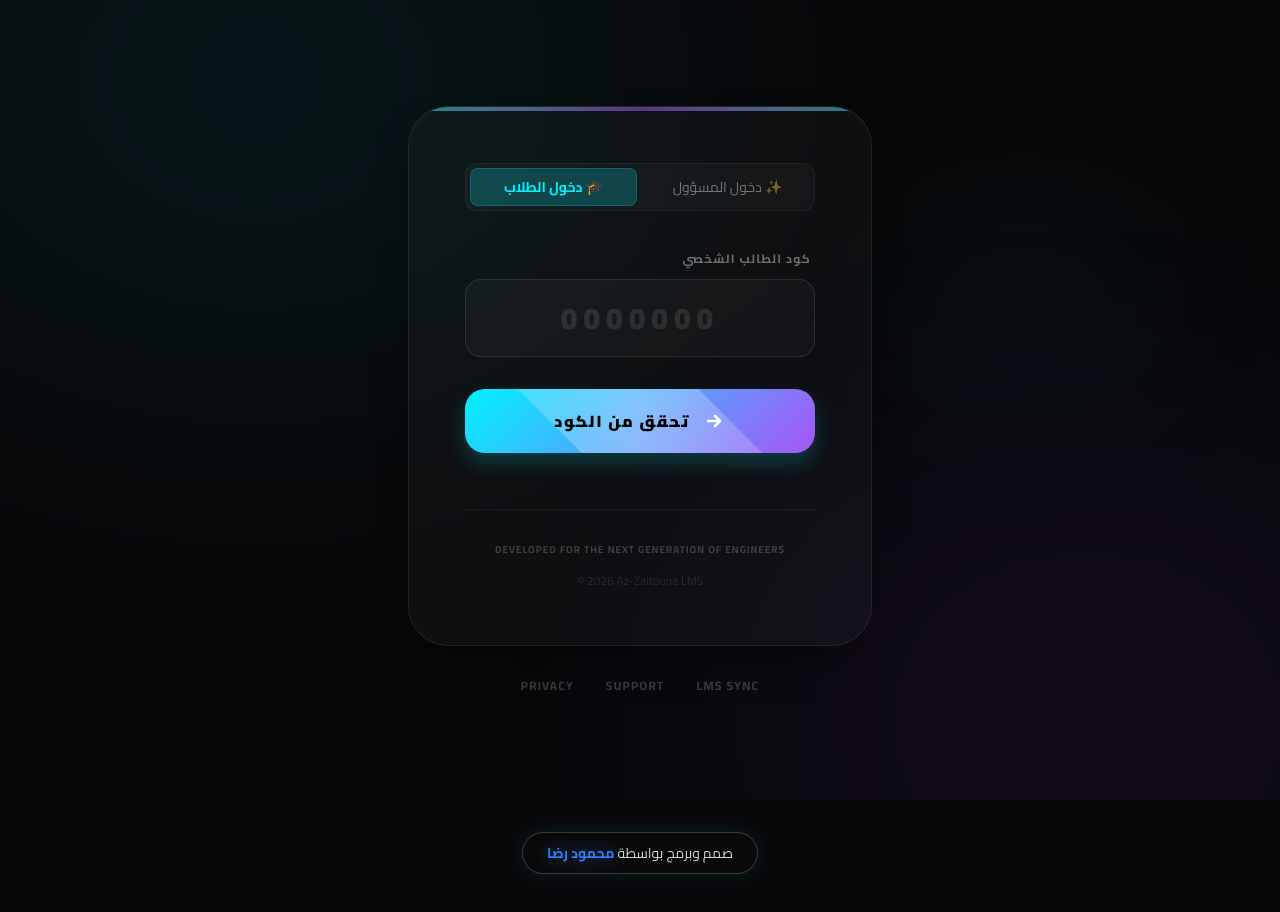
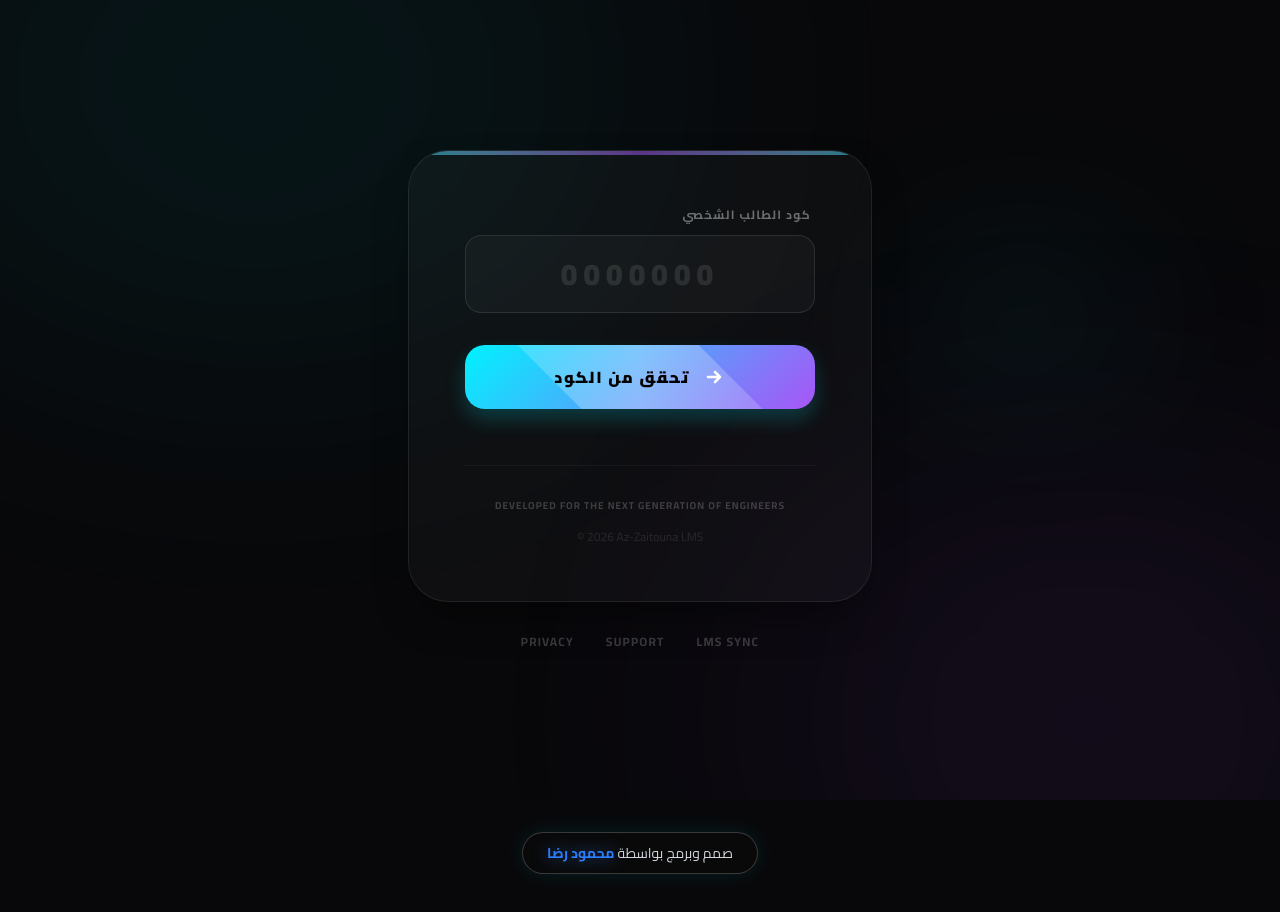
Before and after one commit to mahmoudreda2020outlooc-droid/zaitouna, a Next.js app: page /login in a window 1280 px wide. Shown: the top 912 px of the page. Built offline with nearby package versions, Linux system fonts and the light colour scheme.

Commit message:
feat: implement hidden admin trigger

```diff
--- a/src/app/login/page.tsx
+++ b/src/app/login/page.tsx
@@ -97,21 +97,6 @@ export default function LoginPage() {
                     {/* Subtle patterns */}
                     <div className="absolute top-0 left-0 w-full h-1 bg-gradient-to-r from-primary via-secondary to-primary opacity-50"></div>
 
-                    <div className="flex justify-center mb-10 gap-2 p-1 bg-white/[0.03] rounded-xl border border-white/5 no-print">
-                        <button
-                            onClick={() => setMode("student")}
-                            className={`flex-1 py-2 px-4 rounded-lg text-sm font-bold transition-all ${mode === "student" ? "bg-primary/20 text-primary border border-primary/20" : "text-white/40 font-medium"}`}
-                        >
-                            دخول الطلاب 🎓
-                        </button>
-                        <button
-                            onClick={() => setMode("admin")}
-                            className={`flex-1 py-2 px-4 rounded-lg text-sm font-bold transition-all ${mode === "admin" ? "bg-secondary/20 text-secondary border border-secondary/20" : "text-white/40 font-medium"}`}
-                        >
-                            دخول المسؤول ✨
-                        </button>
-                    </div>
-
                     {step === 1 ? (
                         <form onSubmit={handleLookup} className="space-y-8">
                             <div className="relative group">
@@ -124,21 +109,39 @@ export default function LoginPage() {
                                             type="text"
                                             id="studentId"
                                             value={studentId}
-                                            onChange={(e) => setStudentId(e.target.value)}
+                                            onChange={(e) => {
+                                                const val = e.target.value;
+                                                setStudentId(val);
+                                                // Hidden trigger: typing "admin" switches to admin mode
+                                                if (val.toLowerCase() === "admin") {
+                                                    setMode("admin");
+                                                    setStudentId("");
+                                                }
+                                            }}
                                             className="w-full px-6 py-5 bg-white/[0.03] border border-white/10 rounded-2xl text-white placeholder:text-white/10 focus:outline-none focus:ring-1 focus:ring-primary/40 focus:border-primary/30 transition-all text-center text-3xl font-black tracking-[0.2em]"
                                             placeholder="0000000"
                                             required
                                         />
                                     ) : (
+                                        <div className="fade-in space-y-4">
                                             <input
                                                 type="password"
                                                 id="adminKey"
                                                 value={adminKey}
+                                                autoFocus
                                                 onChange={(e) => setAdminKey(e.target.value)}
                                                 className="w-full px-6 py-5 bg-white/[0.03] border border-white/10 rounded-2xl text-white placeholder:text-white/10 focus:outline-none focus:ring-1 focus:ring-secondary/40 focus:border-secondary/30 transition-all text-center text-xl font-bold"
                                                 placeholder="••••••••"
                                                 required
                                             />
+                                            <button
+                                                type="button"
+                                                onClick={() => setMode("student")}
+                                                className="w-full text-[10px] text-white/10 uppercase hover:text-white/30 transition-colors"
+                                            >
+                                                Back to Student Login
+                                            </button>
+                                        </div>
                                     )}
                                     <div className="absolute bottom-0 left-1/2 -translate-x-1/2 w-0 h-[2px] bg-primary group-focus-within:w-1/2 transition-all duration-500 opacity-50"></div>
                                 </div>
```
Lines whose indentation alone changed are shown as unchanged.
